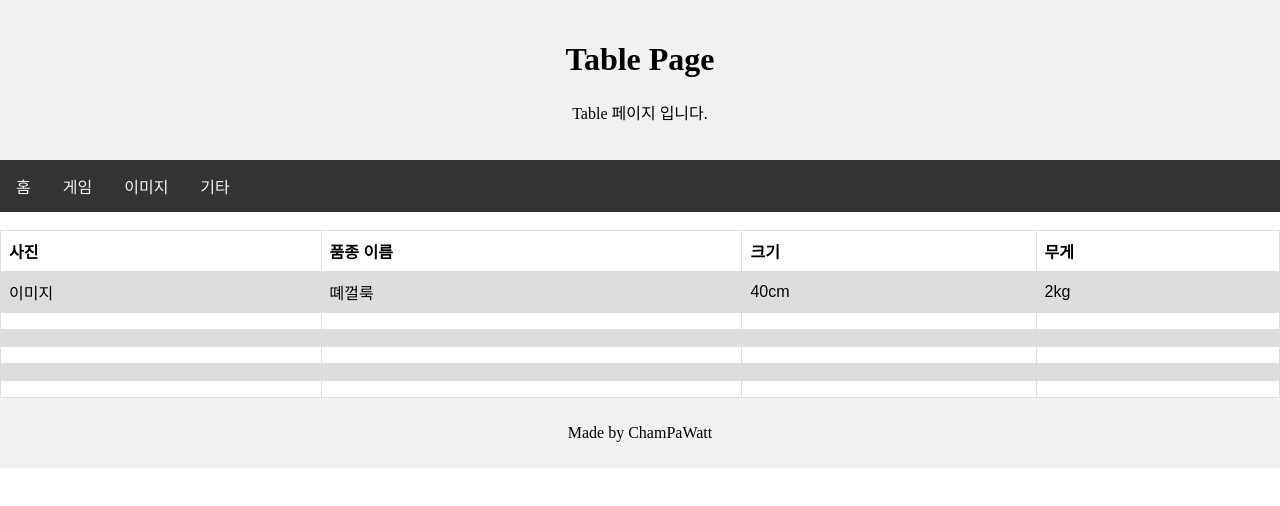
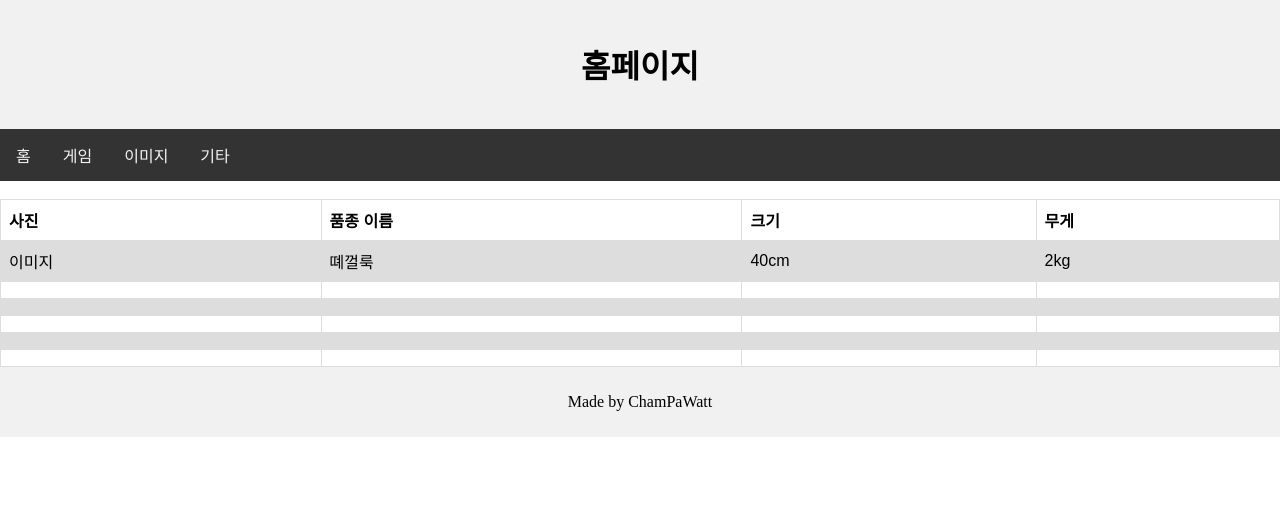
Before and after one commit to ChamPaWatt/my_web, a plain HTML site: page html/table.html in a window 1280 px wide. Drawn offline with Linux system fonts and the light colour scheme.

Commit message:
Update table.html

```diff
--- a/html/table.html
+++ b/html/table.html
@@ -96,8 +96,7 @@ body {
 <body>
 
 <div class="header">
-  <h1>Table Page</h1>
-  <p>Table 페이지 입니다.</p>
+  <h1 href="../index.html">홈페이지</h1>
 </div>
 
 <div class="topnav">
```
